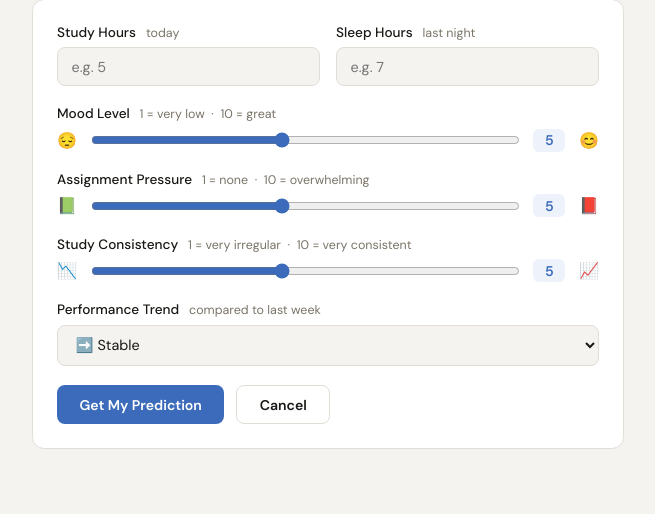
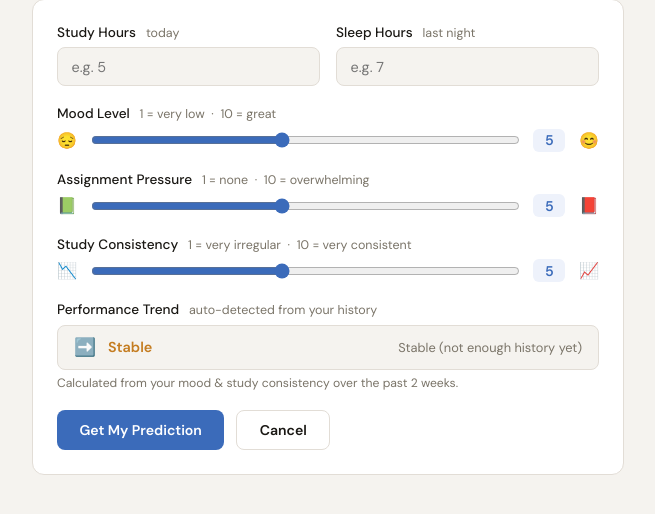
Before and after one commit to JayantA-10/AI_Stress_System, a Flask app: page /daily_form in a window 1280 px wide. Shown: the part 188-702 px from the top of the page, without its empty margins (312-967 px from the left). Run offline with Flask 3, Linux system fonts and the light colour scheme; a user stored in the database is signed in; parts of the project's set-up code (start-up, migrations or seed data) failed here and were passed over.

Commit message:
phase 10

```diff
--- a/app.py
+++ b/app.py
@@ -105,6 +105,57 @@ def rule_based_logic(data, predicted_level, confidence):
     return burnout_risk, suggestion
 
 
+# ── AUTO PERFORMANCE TREND CALCULATOR ────────────────────────
+
+def auto_performance_trend(user_id):
+    """
+    Automatically calculates performance trend by comparing
+    this week's average mood & study consistency vs last week's.
+
+    Returns:
+         1  → Improving
+         0  → Stable
+        -1  → Declining
+    """
+    from datetime import timedelta
+
+    now = datetime.utcnow()
+    this_week_start = now - timedelta(days=7)
+    last_week_start = now - timedelta(days=14)
+
+    # This week's logs (last 7 days)
+    this_week = DailyStressLog.query.filter(
+        DailyStressLog.user_id == user_id,
+        DailyStressLog.created_at >= this_week_start
+    ).all()
+
+    # Last week's logs (7–14 days ago)
+    last_week = DailyStressLog.query.filter(
+        DailyStressLog.user_id == user_id,
+        DailyStressLog.created_at >= last_week_start,
+        DailyStressLog.created_at < this_week_start
+    ).all()
+
+    # Not enough history yet — default to Stable
+    if not this_week or not last_week:
+        return 0, "Stable (not enough history yet)"
+
+    # Score = average of mood_level + study_consistency (higher = better performance)
+    def avg_score(logs):
+        return sum(l.mood_level + l.study_consistency for l in logs) / len(logs)
+
+    this_score = avg_score(this_week)
+    last_score = avg_score(last_week)
+    diff = this_score - last_score
+
+    if diff > 1.5:
+        return 1, f"Improving (this week: {round(this_score,1)}, last week: {round(last_score,1)})"
+    elif diff < -1.5:
+        return -1, f"Declining (this week: {round(this_score,1)}, last week: {round(last_score,1)})"
+    else:
+        return 0, f"Stable (this week: {round(this_score,1)}, last week: {round(last_score,1)})"
+
+
 # ── ROUTES ────────────────────────────────────────────────────
 
 
@@ -163,15 +214,20 @@ def logout():
 @app.route("/daily_form", methods=["GET", "POST"])
 @login_required
 def daily_form():
+    # AUTO: calculate performance trend to show on the form before submit
+    performance_trend, trend_label = auto_performance_trend(current_user.id)
+
     if request.method == "POST":
-        study_hours = float(request.form["study_hours"])
-        sleep_hours = float(request.form["sleep_hours"])
-        mood_level = int(request.form["mood_level"])
-        assignment_pressure = int(request.form["assignment_pressure"])
-        study_consistency = int(request.form["study_consistency"])
-        performance_trend = int(request.form["performance_trend"])
+        study_hours        = float(request.form["study_hours"])
+        sleep_hours        = float(request.form["sleep_hours"])
+        mood_level         = int(request.form["mood_level"])
+        assignment_pressure= int(request.form["assignment_pressure"])
+        study_consistency  = int(request.form["study_consistency"])
 
-        # Save daily log
+        # AUTO: recalculate trend at submit time (not from form input)
+        performance_trend, trend_label = auto_performance_trend(current_user.id)
+
+        # Save daily log with auto-calculated trend
         log = DailyStressLog(
             user_id=current_user.id,
             study_hours=study_hours,
@@ -179,7 +235,7 @@ def daily_form():
             mood_level=mood_level,
             assignment_pressure=assignment_pressure,
             study_consistency=study_consistency,
-            performance_trend=performance_trend
+            performance_trend=performance_trend   # auto-calculated
         )
         db.session.add(log)
         db.session.commit()
@@ -198,15 +254,15 @@ def daily_form():
 
         # Rule-based logic
         burnout, suggestion = rule_based_logic({
-            "study_hours": study_hours,
-            "sleep_hours": sleep_hours,
-            "mood_level": mood_level,
+            "study_hours":         study_hours,
+            "sleep_hours":         sleep_hours,
+            "mood_level":          mood_level,
             "assignment_pressure": assignment_pressure,
-            "study_consistency": study_consistency,
-            "performance_trend": performance_trend
+            "study_consistency":   study_consistency,
+            "performance_trend":   performance_trend
         }, predicted_level, confidence)
 
-        # FIX: auto-flag alert for high risk students
+        # Auto-flag alert for high risk students
         alert_sent = (burnout > 70 or predicted_level == "High")
 
         # Save prediction
@@ -223,7 +279,12 @@ def daily_form():
 
         return redirect(url_for("dashboard"))
 
-    return render_template("daily_form.html")
+    # Pass trend info to the form so student can see what was detected
+    return render_template(
+        "daily_form.html",
+        performance_trend=performance_trend,
+        trend_label=trend_label
+    )
 
 
 @app.route("/dashboard")
@@ -295,13 +356,21 @@ def counselor_dashboard():
             "latest":   latest
         })
 
-    # Sort: High risk first, then Moderate, then Low, then no data
+    # Sort by stress level group (High→Moderate→Low→No data)
+    # then by burnout % descending within each group
+    # so the most at-risk student is always at the very top
     def risk_order(s):
         if not s["latest"]:
-            return 3
-        return {"High": 0, "Moderate": 1, "Low": 2}.get(s["latest"].stress_prediction, 3)
+            return (3, 0)
+        level_rank   = {"High": 0, "Moderate": 1, "Low": 2}.get(s["latest"].stress_prediction, 3)
+        burnout_rank = -s["latest"].burnout_risk   # negative so higher burnout sorts first
+        return (level_rank, burnout_rank)
 
     student_data.sort(key=risk_order)
+
+    # Attach priority rank number for display in the table
+    for i, s in enumerate(student_data):
+        s["rank"] = i + 1
 
     high_risk_count = sum(1 for s in student_data if s["latest"] and s["latest"].stress_prediction == "High")
     alert_count     = sum(1 for s in student_data if s["latest"] and s["latest"].alert_sent)
--- a/templates/daily_form.html
+++ b/templates/daily_form.html
@@ -54,13 +54,30 @@
         </div>
       </div>
 
+      {# ── Auto-detected Performance Trend ── #}
       <div class="form-group">
-        <label>Performance Trend <span class="hint">compared to last week</span></label>
-        <select name="performance_trend">
-          <option value="1">📈  Improving</option>
-          <option value="0" selected>➡️  Stable</option>
-          <option value="-1">📉  Declining</option>
-        </select>
+        <label>Performance Trend <span class="hint">auto-detected from your history</span></label>
+        <div style="
+          display: flex; align-items: center; gap: 0.75rem;
+          padding: 0.65rem 1rem; border-radius: 8px; border: 1.5px solid var(--border);
+          background: var(--bg); font-size: 0.9rem;">
+          {% if performance_trend == 1 %}
+            <span style="font-size:1.1rem">📈</span>
+            <span style="font-weight:600; color:var(--low)">Improving</span>
+            <span style="color:var(--muted); font-size:0.8rem; margin-left:auto">{{ trend_label }}</span>
+          {% elif performance_trend == -1 %}
+            <span style="font-size:1.1rem">📉</span>
+            <span style="font-weight:600; color:var(--high)">Declining</span>
+            <span style="color:var(--muted); font-size:0.8rem; margin-left:auto">{{ trend_label }}</span>
+          {% else %}
+            <span style="font-size:1.1rem">➡️</span>
+            <span style="font-weight:600; color:var(--mod)">Stable</span>
+            <span style="color:var(--muted); font-size:0.8rem; margin-left:auto">{{ trend_label }}</span>
+          {% endif %}
+        </div>
+        <div style="font-size:0.76rem; color:var(--muted); margin-top:0.35rem">
+          Calculated from your mood &amp; study consistency over the past 2 weeks.
+        </div>
       </div>
 
       <div style="display:flex; gap:0.75rem; margin-top:0.5rem">
```
Also changed, not shown: templates/counselor.html (+17 -1 lines), instance/stress_system.db.
